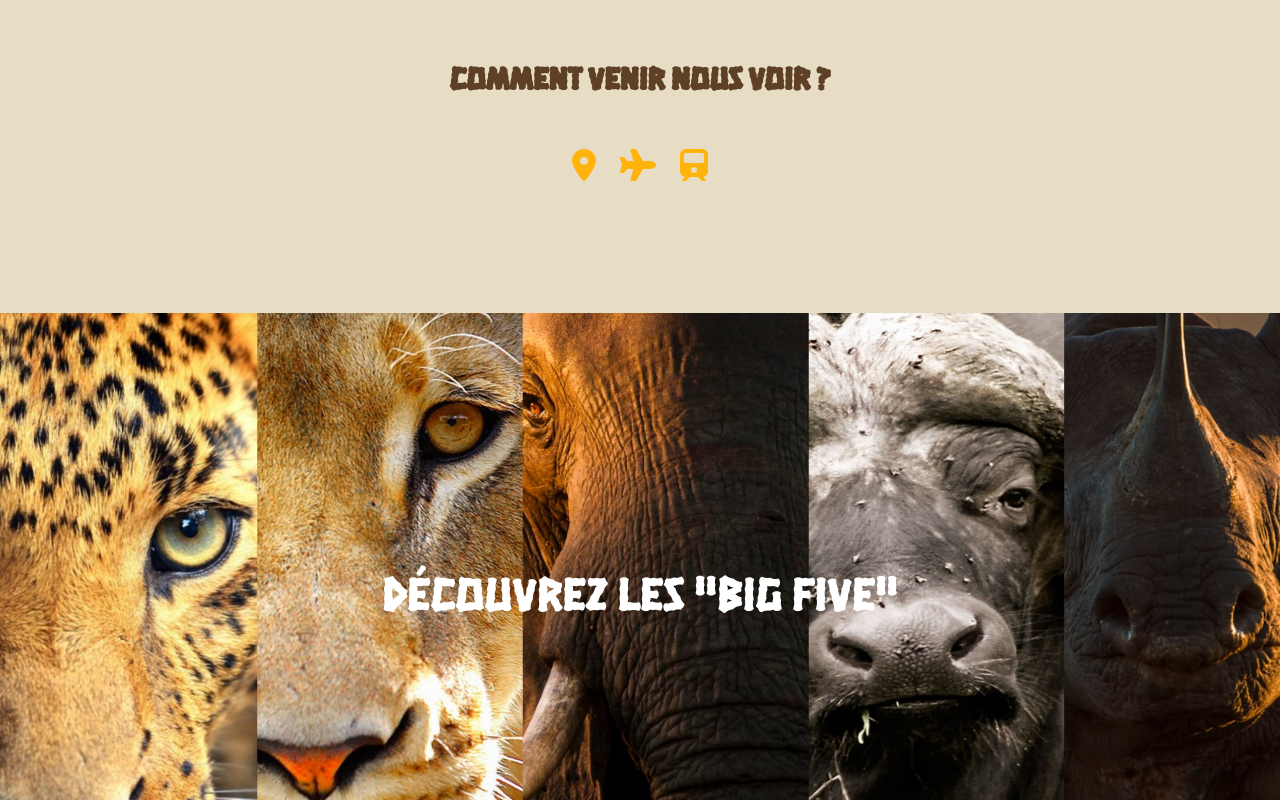
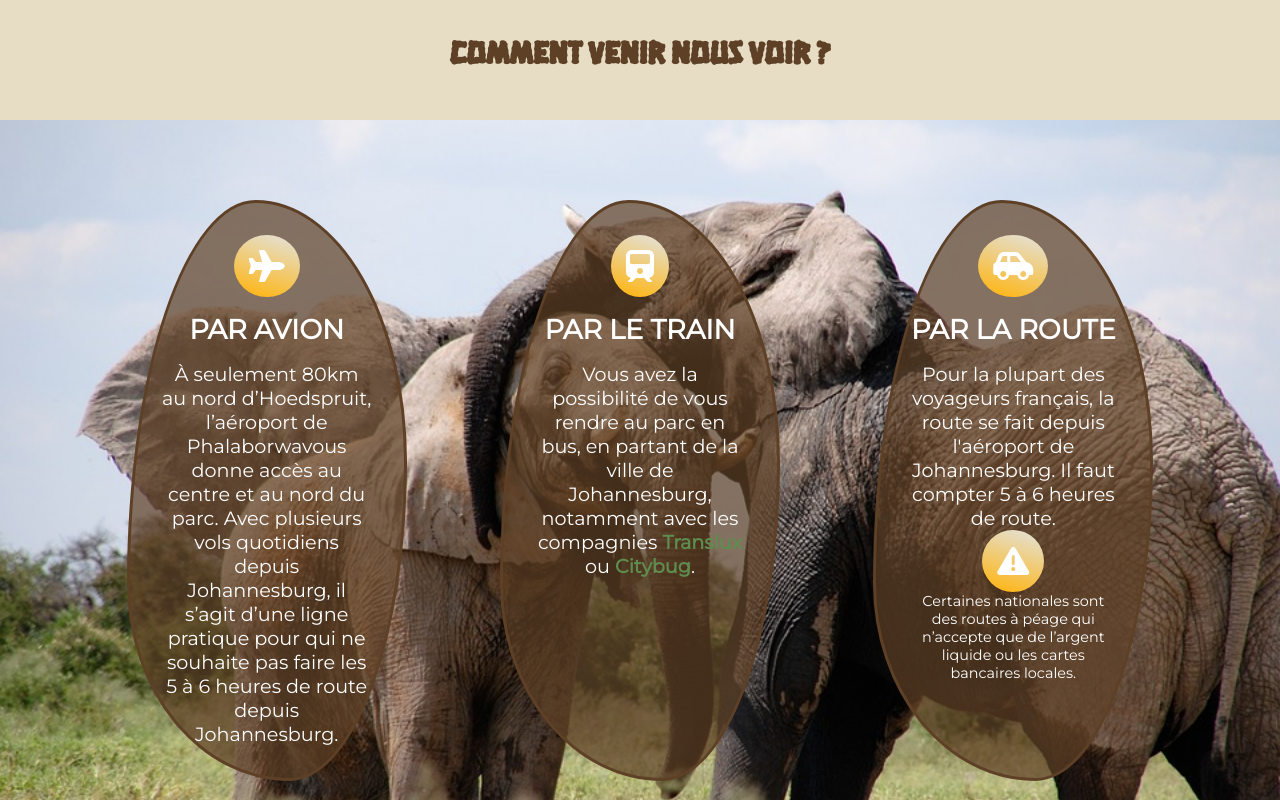
Before and after one commit to Poupiio/Natural_Reserve, a React (Create React App) app: page / in a window 1280 px wide. Shown: the part 1560-2360 px from the top of the page. Built offline with nearby package versions, Linux system fonts and the light colour scheme.

Commit message:
update home

```diff
--- a/src/modules/GoTo.module.css
+++ b/src/modules/GoTo.module.css
@@ -1,13 +1,53 @@
 .park {
-    margin: 10% 0;
-}
-
-.icons {
-    color: #FFB30B;
+    margin: 8% 0;
+    color: white;
     font-size: 2rem;
     text-align: center;
 }
 
-.icons i:not(:last-child) {
-    margin-right: 1.5rem;
+.park .transports .transport i {
+    border-radius: 50%;
+    padding: 15px;
+    font-size: 2rem;
+    background: linear-gradient(18deg, rgba(255,179,11,1) 2%, rgba(230,221,196,1) 87%);
 }
+
+.park .transports .transport h3 {
+    font-size: 1.7rem;
+    margin: 1rem 0;
+    text-transform: uppercase;
+}
+
+.transports {
+    background-image: url("../assets/images/elephants.jpg");
+    background-size: cover;
+    background-position: center;
+    background-attachment: fixed;
+    padding: 5rem;
+
+    display: flex;
+    justify-content: space-around;
+    flex-wrap: wrap;
+}
+
+.park .transports .transport {
+    width: 25%;
+    border: solid 3px #5E4026;
+    background-color: #5e4026b3;
+    border-radius: 46% 54% 42% 58% / 66% 45% 55% 34%;
+    padding: 2rem;
+    overflow: hidden;
+}
+
+.park .transports .transport a {
+    color: #5F8D4E;
+    font-weight: 600;
+}
+
+.park .transports .transport p {
+    font-size: 1.2rem;
+}
+
+.park .transports .transport p.warning {
+    font-size: 0.9rem;
+}
--- a/src/pages/GoToPark.jsx
+++ b/src/pages/GoToPark.jsx
@@ -2,12 +2,29 @@ import style from '../modules/GoTo.module.css';
 
 const GoToPark = () => {
     return (
-        <section id="park" className={style.park}>
+        <section className={style.park}>
             <h2>Comment venir nous voir ?</h2>
-            <div className={style.icons}>
-                <i class="fa-sharp fa-solid fa-location-dot"></i>
-                <i class="fa-solid fa-plane"></i>
-                <i class="fa-solid fa-train"></i>
+
+            <div className={style.transports}>
+                <article className={style.transport}>
+                    <i class="fa-solid fa-plane"></i>
+                    <h3>Par avion</h3>
+                    <p>À seulement 80km au nord d’Hoedspruit, l’aéroport de Phalaborwavous donne accès au centre et au nord du parc. Avec plusieurs vols quotidiens depuis Johannesburg, il s’agit d’une ligne pratique pour qui ne souhaite pas faire les 5 à 6 heures de route depuis Johannesburg.</p>
+                </article>
+
+                <article className={style.transport}>
+                    <i class="fa-solid fa-train"></i>
+                    <h3>Par le train</h3>
+                    <p>Vous avez la possibilité de vous rendre au parc en bus, en partant de la ville de Johannesburg, notamment avec les compagnies <a href="https://res.prasa.com/translux/booking" target="_blank" rel="noreferrer">Translux</a> ou <a href="https://citybug.co.za/" target="_blank" rel="noreferrer">Citybug</a>.</p>
+                </article>
+
+                <article className={style.transport}>
+                    <i class="fa-solid fa-car-side"></i>
+                    <h3>Par la route</h3>
+                    <p>Pour la plupart des voyageurs français, la route se fait depuis l'aéroport de Johannesburg. Il faut compter 5 à 6 heures de route.</p>
+                    <i class="fa-solid fa-triangle-exclamation"></i>
+                    <p className={style.warning}>Certaines nationales sont des routes à péage qui n’accepte que de l’argent liquide ou les cartes bancaires locales.</p>
+                </article>
             </div>
         </section>
     )
--- a/src/pages/Reservation.jsx
+++ b/src/pages/Reservation.jsx
@@ -28,7 +28,7 @@ const ReservationForm = () => {
         fetch("http://localhost:80/api/reservations", {
             method: "POST",
             headers: {
-                'Content-Type': 'application/json'
+                "Content-Type": "application/json",
             },
             body: JSON.stringify({
                 safari,
@@ -38,7 +38,7 @@ const ReservationForm = () => {
             })
         });
         alert("Votre demande de réservation a bien été enregistrée. Elle sera traitée dans les meilleurs délais.");
-        // navigate("/safaris");
+        navigate("/safaris");
     }
 
     return (
```
Also changed, not shown: src/assets/images/elephants.jpg, 1 other file (tests, documents, lock files or other folders).
